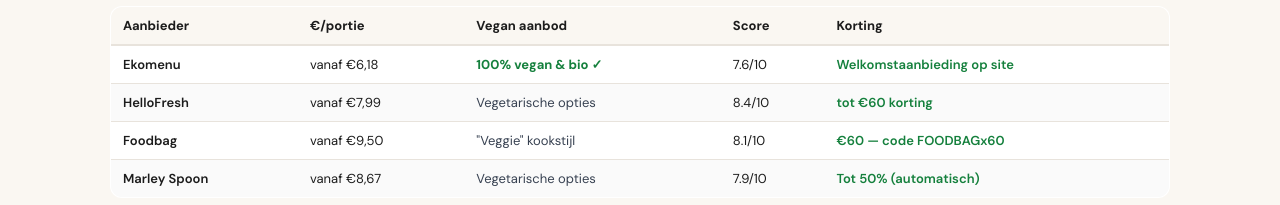
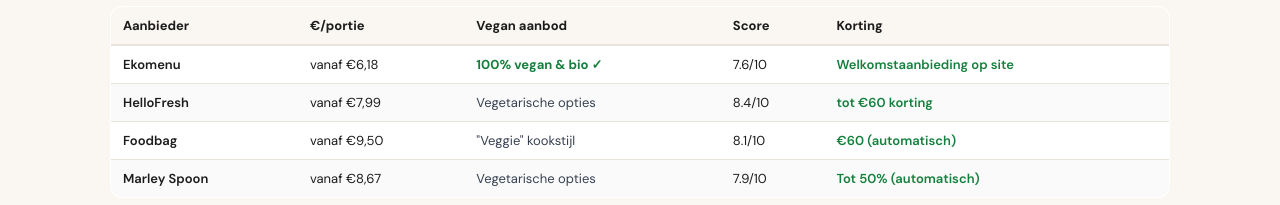
Before and after one commit to fetspets/bestemaaltijdbox, a Next.js app: page /voor/vegan in a window 1280 px wide. Shown: the part 2320-2525 px from the top of the page. Built offline with nearby package versions, Linux system fonts and the light colour scheme.

Commit message:
auto: update page.tsx

```diff
--- a/src/app/voor/vegan/page.tsx
+++ b/src/app/voor/vegan/page.tsx
@@ -239,7 +239,7 @@ export default function VeganPage() {
               {[
                 { naam: 'Ekomenu', portie: 'vanaf €6,18', vegan: '100% vegan & bio ✓', score: '7.6/10', korting: 'Welkomstaanbieding op site' },
                 { naam: 'HelloFresh', portie: 'vanaf €7,99', vegan: 'Vegetarische opties', score: '8.4/10', korting: 'tot €60 korting' },
-                { naam: 'Foodbag', portie: 'vanaf €9,50', vegan: '"Veggie" kookstijl', score: '8.1/10', korting: '€60 — code FOODBAGx60' },
+                { naam: 'Foodbag', portie: 'vanaf €9,50', vegan: '"Veggie" kookstijl', score: '8.1/10', korting: '€60 (automatisch)' },
                 { naam: 'Marley Spoon', portie: 'vanaf €8,67', vegan: 'Vegetarische opties', score: '7.9/10', korting: 'Tot 50% (automatisch)' },
               ].map((r, i) => (
                 <tr key={r.naam} style={{ borderBottom: '1px solid var(--rule)', background: i % 2 === 0 ? 'white' : '#FAFAFA' }}>
```
